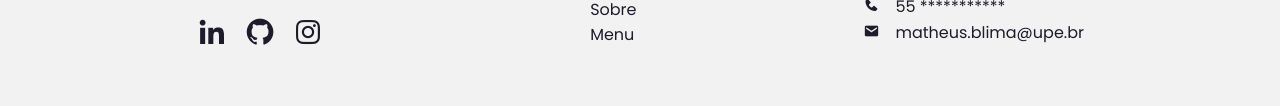
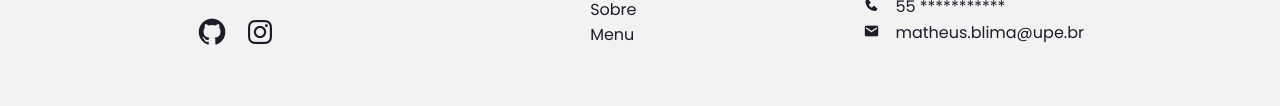
Before and after one commit to Maths9/sambadinho, a website: page index.html in a window 1280 px wide. Shown: the part 3205-3311 px from the top of the page. Drawn offline with nearby package versions, Linux system fonts and the light colour scheme.

Commit message:
Update index.html

```diff
--- a/index.html
+++ b/index.html
@@ -136,8 +136,8 @@
         <h3>@sambadinho_livro</h3>
         <span> Siga-me nas Redes</span>
         <div class="social">
-          <a href="https://www.linkedin.com/in/matheuslima9/"><i class="bx bxl-linkedin"></i></a>
-          <a href="https://github.com/Maths9"><i class="bx bxl-github"></i></a>
+
+          <a href="https://github.com/Maths9/sambadinho"><i class="bx bxl-github"></i></a>
           <a href="https://www.instagram.com/sambadinho_livro/"><i class="bx bxl-instagram"></i></a>
         </div>
       </div>
```
